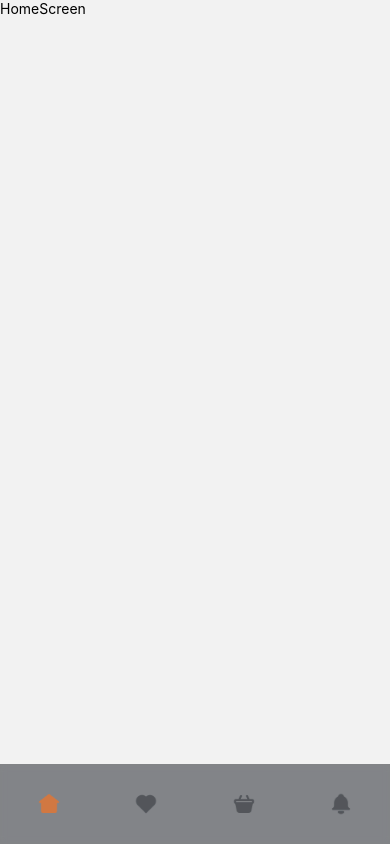
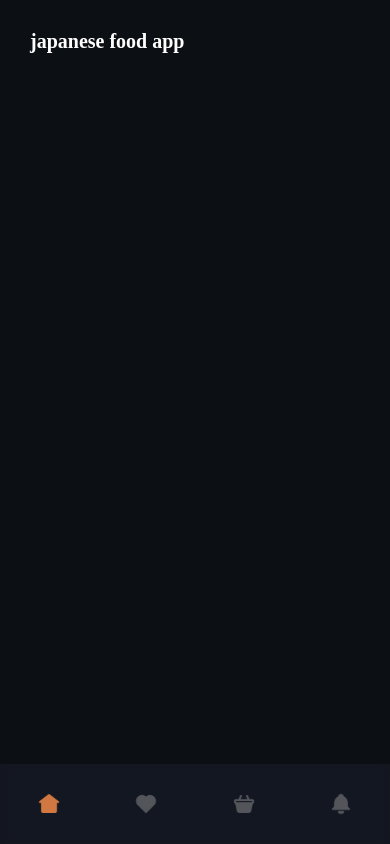
Before and after one commit to enriquedlc/japanese-food-shop, a React Native app: screen /HomeScreen in a window 390 px wide. Built offline with nearby package versions, Linux system fonts and the light colour scheme.

Commit message:
:sparkles: header component

```diff
--- /dev/null
+++ b/src/components/header.tsx
@@ -0,0 +1,31 @@
+import React from "react";
+import { StyleSheet, Text, View } from "react-native";
+import { FONTFAMILY, SPACING } from "../theme/theme";
+
+interface HeaderProps {
+  title: string;
+}
+
+export function Header(props: HeaderProps) {
+  const { title } = props;
+  return (
+    <View style={styles.headerContainer}>
+      <Text style={styles.headerTextStyles}>{title}</Text>
+    </View>
+  );
+}
+
+const styles = StyleSheet.create({
+  headerContainer: {
+    padding: SPACING.space_30,
+    flexDirection: "row",
+    alignItems: "center",
+    justifyContent: "space-between",
+  },
+  headerTextStyles: {
+    fontFamily: FONTFAMILY.poppins_semibold,
+    fontSize: 20,
+    color: "#fff",
+    fontWeight: "bold",
+  },
+});
--- a/src/screens/home-screen.tsx
+++ b/src/screens/home-screen.tsx
@@ -1,7 +1,10 @@
-import { Text, View } from "react-native";
+import { useBottomTabBarHeight } from "@react-navigation/bottom-tabs";
+import { ScrollView, StatusBar, StyleSheet, View } from "react-native";
 
 import { useState } from "react";
+import { Header } from "../components/header";
 import { useJapaneseFoodStore } from "../store/store";
+import { COLORS } from "../theme/theme";
 import { JapaneseFood } from "../types/general";
 
 const getCategories = (japaneseFoodList: JapaneseFood[]) => {
@@ -32,13 +35,30 @@ export function HomeScreen() {
   });
   const [sortedJapaneseFoodList, setSortedJapaneseFoodList] = useState<
     JapaneseFood[]
-  >([]);
+  >(getFoodListByCategory(japaneseFoodList, categoryIndex.category));
 
   console.log(japaneseFoodList);
 
+  const tabBarHeight = useBottomTabBarHeight();
+
   return (
-    <View>
-      <Text>HomeScreen</Text>
+    <View style={styles.screenContainer}>
+      <StatusBar backgroundColor={COLORS.primaryBlackHex} />
+      <Header title="japanese food app" />
+      <ScrollView
+        showsVerticalScrollIndicator={false}
+        contentContainerStyle={styles.scrollViewFlex}
+      />
     </View>
   );
 }
+
+const styles = StyleSheet.create({
+  screenContainer: {
+    flex: 1,
+    backgroundColor: COLORS.primaryBlackHex,
+  },
+  scrollViewFlex: {
+    flexGrow: 1,
+  },
+});
```
Also changed, not shown: App.tsx (+19 -0 lines).
